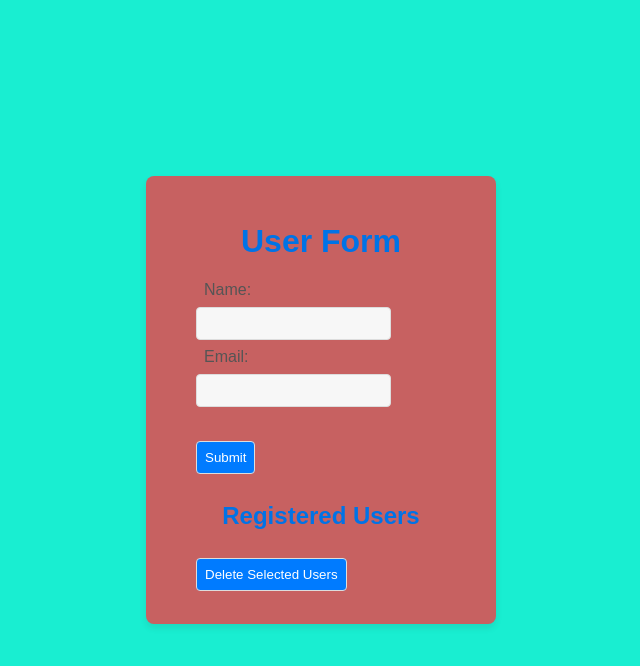
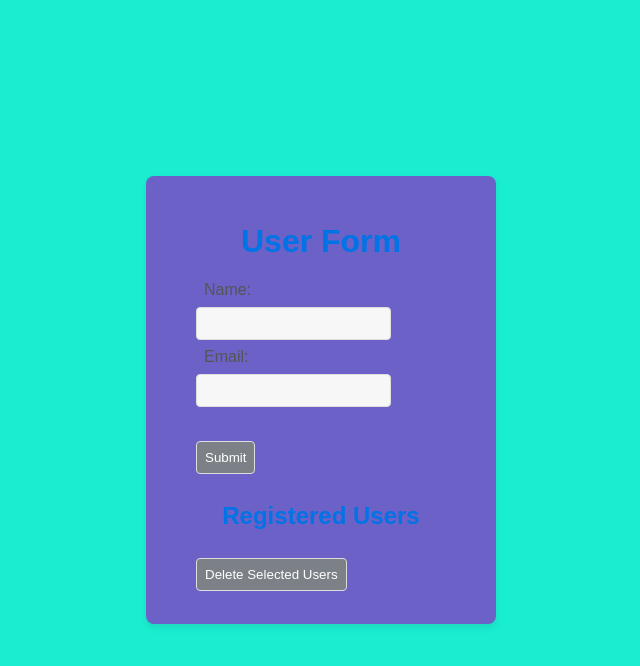
Before and after one commit to idubimm/SEMPERIS-SUMMERY-PROJECT, a Flask app: page /ALL/ in a window 1280 px wide. Shown: the top 666 px of the page, without its empty margins (319-959 px from the left). Run offline with Flask 3, Linux system fonts and the light colour scheme.

```diff
--- a/src/templates/index.html
+++ b/src/templates/index.html
@@ -27,7 +27,7 @@
     .container {
         width: 300px;
         /* Set container width */
-        background-color: #c76161;
+        background-color: #6b61c7;
         /* White background for the container */
         padding: 25px;
         border-radius: 8px;
@@ -79,14 +79,14 @@
     }
 
     input[type="submit"] {
-        background-color: #007bff;
+        background-color: #7b8186;
         /* Bright blue for submit buttons */
         color: white;
         cursor: pointer;
     }
 
     input[type="submit"]:hover {
-        background-color: #0056b3;
+        background-color: rgb(105, 108, 110);
         /* Slightly darker blue on hover */
     }
 
```
Also changed, not shown: 1 other file.
